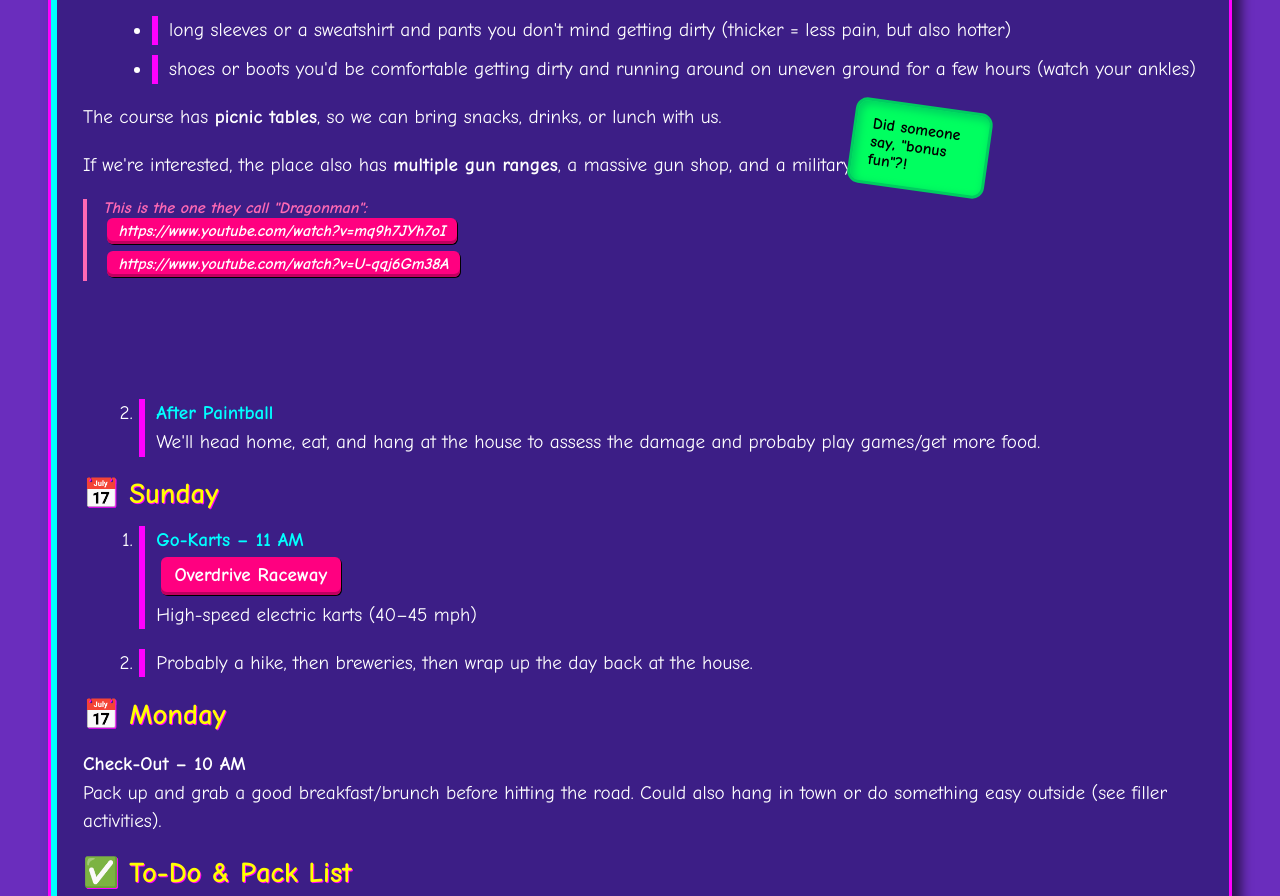
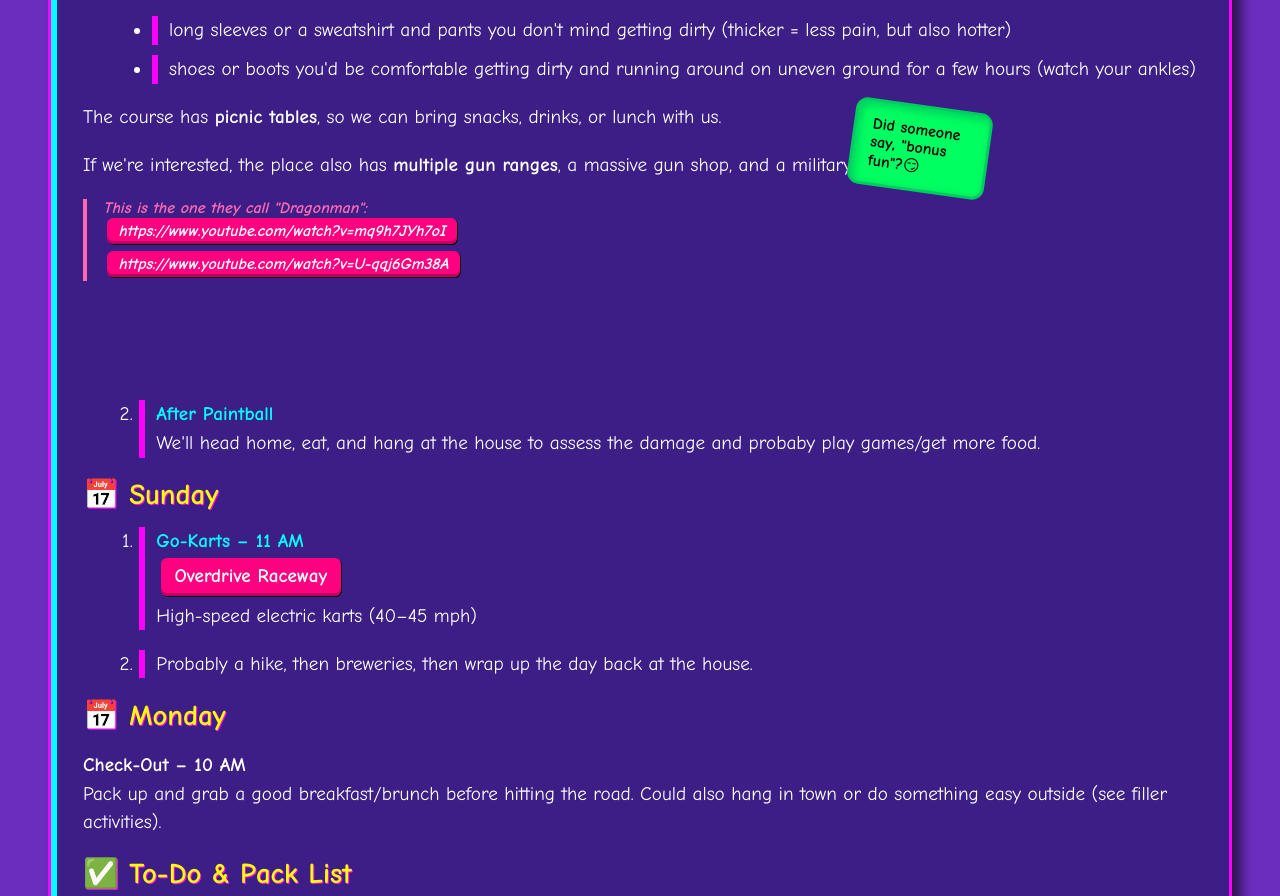
Before and after one commit to subgroup87/BP3, a plain HTML site: page index.html in a window 1280 px wide. Shown: the part 2847-3743 px from the top of the page. Drawn offline with Linux system fonts and the light colour scheme.

Commit message:
Update index.html

```diff
--- a/index.html
+++ b/index.html
@@ -342,7 +342,7 @@ This is the one they call "Dragonman":<br />
 <a href="https://www.youtube.com/watch?v=mq9h7JYh7oI" target="_blank" rel="noopener">https://www.youtube.com/watch?v=mq9h7JYh7oI</a><br />
 <a href="https://www.youtube.com/watch?v=U-qqj6Gm38A" target="_blank" rel="noopener">https://www.youtube.com/watch?v=U-qqj6Gm38A</a>
 </blockquote>
-<div class="checkin2-callout">Did someone say, "bonus fun"?!</div>
+<div class="checkin2-callout">Did someone say, "bonus fun"?😏</div>
 <ol start="2" class="schedule-step">
 <li>
 <strong>After Paintball</strong><br />
```
